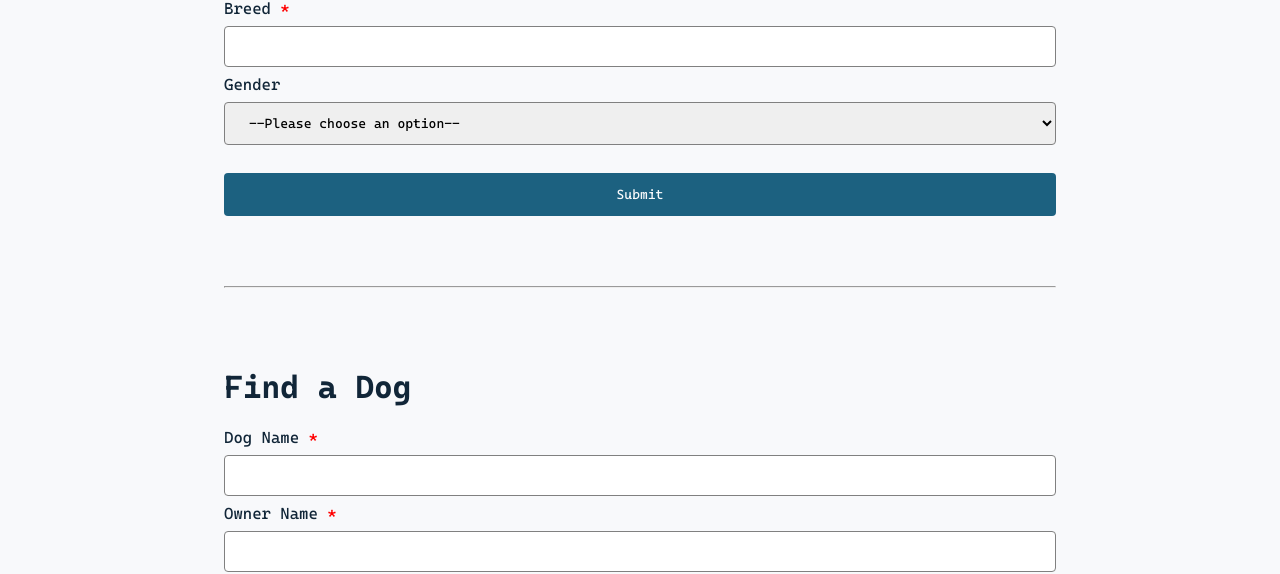
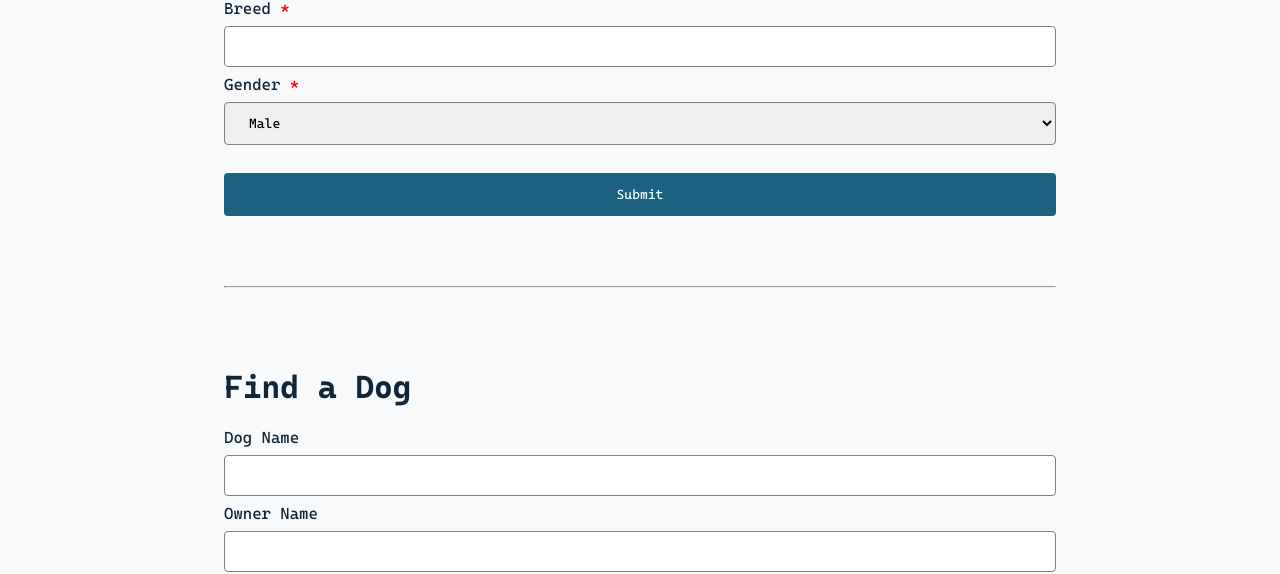
Before and after one commit to WiseNat/BS3221-Summative-Frontend, a SvelteKit app: page /dog in a window 1280 px wide. Shown: the part 332-906 px from the top of the page. Built offline with nearby package versions, Linux system fonts and the light colour scheme.

Commit message:
Dog finder logic

```diff
--- a/src/routes/dog/+page.server.js
+++ b/src/routes/dog/+page.server.js
@@ -20,14 +20,15 @@ export const actions = {
   find: async ({ request }) => {
 	const formData = await request.formData();
 
-	// TODO: AWS POST req
+	const response = await fetch(env.DOG_FINDER_URL, {
+		method: "POST",
+		headers: {
+			"x-api-key": env.API_KEY,
+			"content-Type": "application/json"
+		},
+		body: JSON.stringify(Object.fromEntries(formData))
+	})
 
-	return [
-		{dog_name: "dog name 1", owner_name: "owner name 1", breed: "breed 1", gender: "gender 1"},
-		{dog_name: "dog name 2", owner_name: "owner name 2", breed: "breed 2", gender: "gender 2"},
-		{dog_name: "dog name 3", owner_name: "owner name 3", breed: "breed 3", gender: "gender 3"},
-		{dog_name: "dog name 4", owner_name: "owner name 4", breed: "breed 4", gender: "gender 4"},
-		{dog_name: "dog name 5", owner_name: "owner name 5", breed: "breed 5", gender: "gender 5"}
-	]
+	return await response.json();
   }
 };
--- a/src/routes/dog/+page.svelte
+++ b/src/routes/dog/+page.svelte
@@ -12,9 +12,8 @@
     <input type="text" name="register-owner" id="register-owner" required />
     <label for="register-breed" required>Breed </label>
     <input type="text" name="register-breed" id="register-breed" required />
-    <label for="register-gender">Gender </label>
-    <select name="register-gender" id="register-gender">
-        <option value="">--Please choose an option--</option>
+    <label for="register-gender" required>Gender </label>
+    <select name="register-gender" id="register-gender" required>
         <option value="male">Male</option>
         <option value="female">Female</option>
     </select>
@@ -23,10 +22,10 @@
 <hr>
 <h1>Find a Dog</h1>
     <form method="POST" action="?/find" use:enhance>
-    <label for="find-dog-name" required>Dog Name </label>
-    <input type="text" name="find-dog-name" id="find-dog-name" required/>
-    <label for="find-owner-name" required>Owner Name </label>
-    <input type="text" name="find-owner-name" id="find-owner-name" required />
+    <label for="find-dog-name">Dog Name </label>
+    <input type="text" name="find-dog-name" id="find-dog-name"/>
+    <label for="find-owner-name">Owner Name </label>
+    <input type="text" name="find-owner-name" id="find-owner-name" />
     <input type="submit" value="Submit"/>
 </form>
 <br>
@@ -40,8 +39,8 @@
     {#if form}
         {#each form as dog}
                 <tr>
-                    <td>{dog.dog_name}</td>
-                    <td>{dog.owner_name}</td>
+                    <td>{dog.name}</td>
+                    <td>{dog.owner}</td>
                     <td>{dog.breed}</td>
                     <td>{dog.gender}</td>
                 </tr>
```
